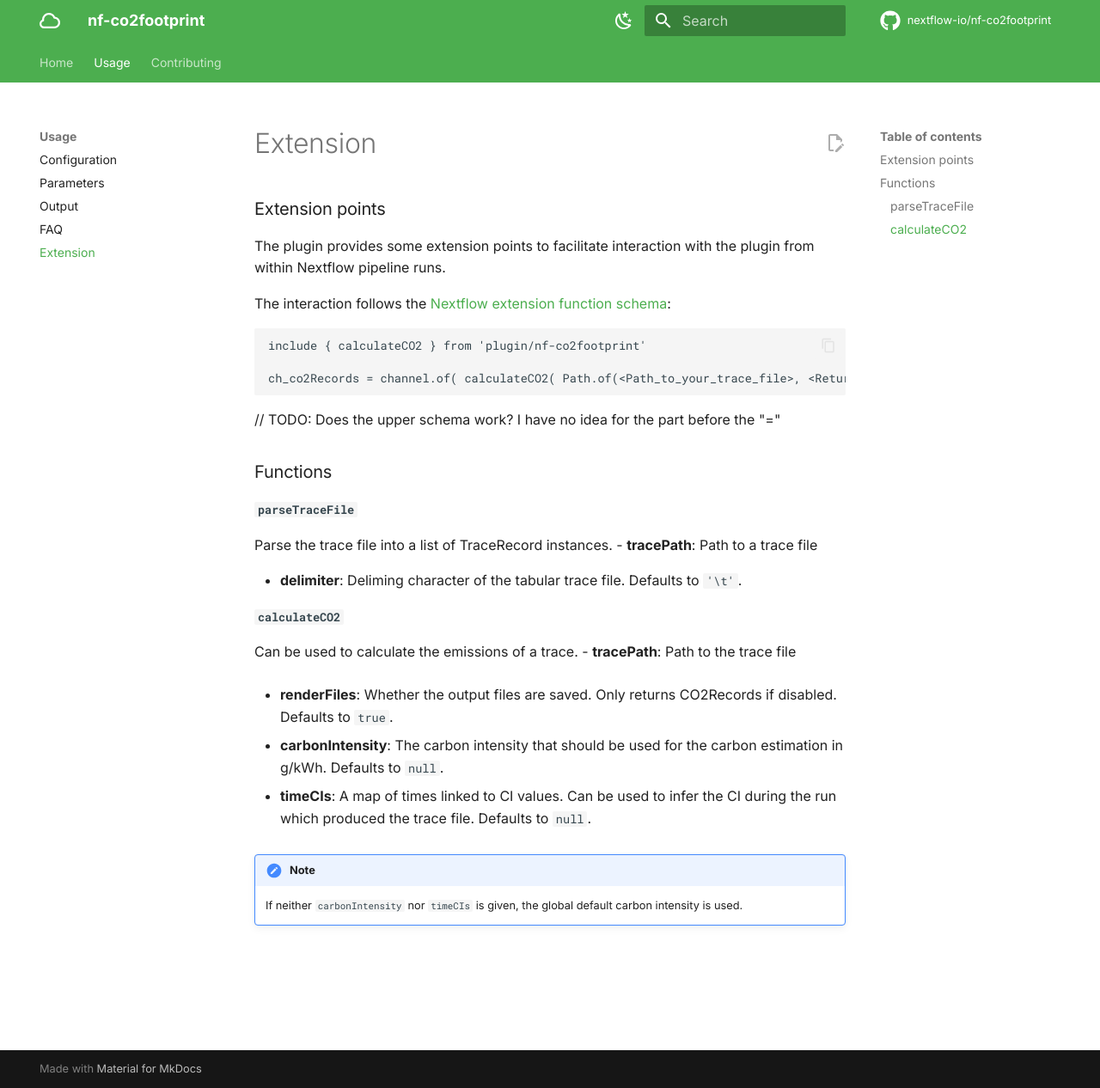
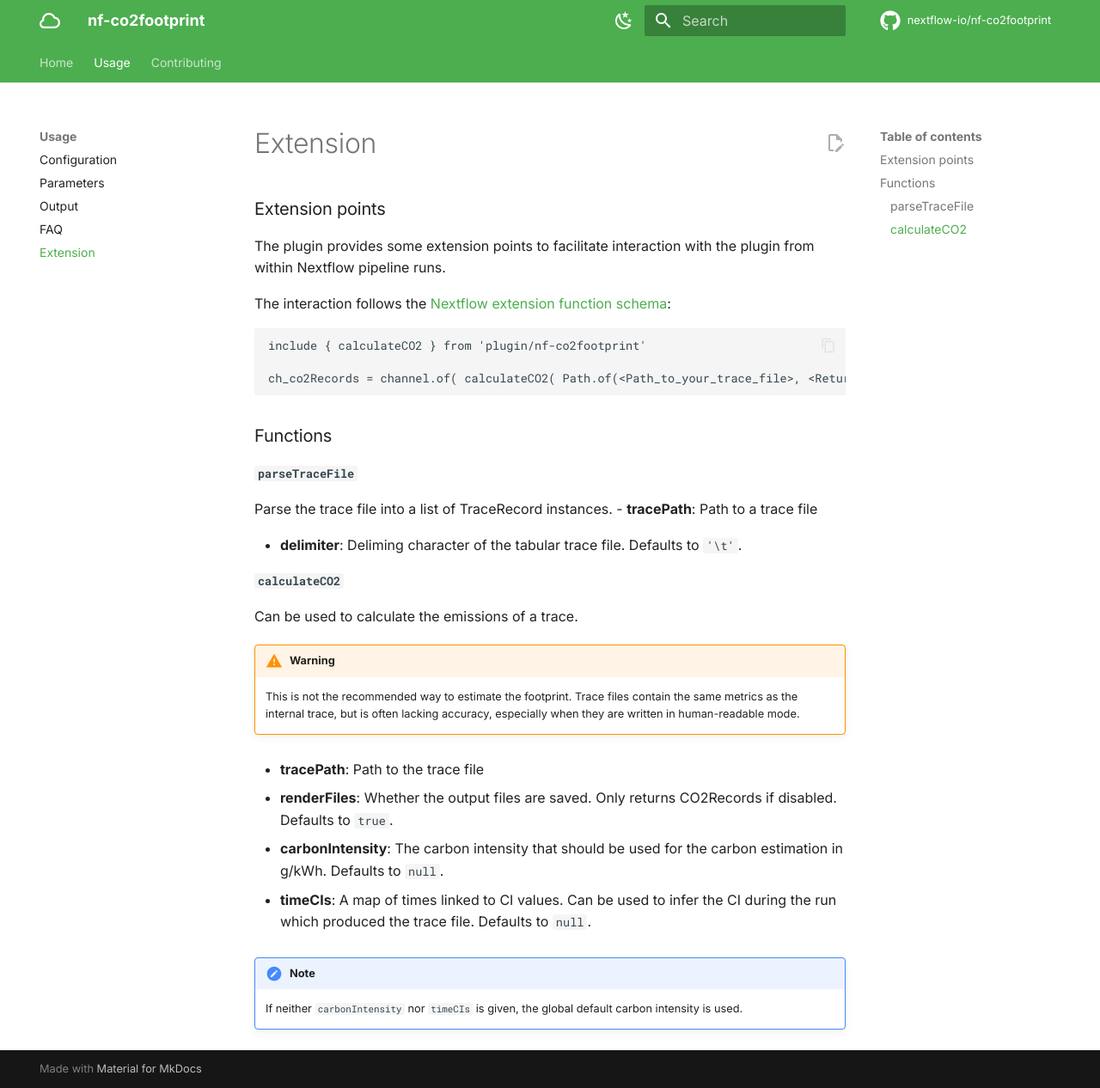
Before and after one commit to nextflow-io/nf-co2footprint, an MkDocs documentation site: the page built from docs/usage/extension.md, in a window 1280 px wide and 1266 px high. Shown: the whole window at 86% size. Built offline with MkDocs 1.6.1 and Material for MkDocs 9.7.7, drawn with Linux system fonts in a browser that asks for light colours; comment, search, counter and statistics services are not loaded.

Commit message:
Documentation: Added extension usage to the docs
Signed-off-by: Josua Carl <josua.carl@uni-tuebingen.de>

````diff
--- a/docs/usage/extension.md
+++ b/docs/usage/extension.md
@@ -7,7 +7,6 @@ include { calculateCO2 } from 'plugin/nf-co2footprint'
 
 ch_co2Records = channel.of( calculateCO2( Path.of(<Path_to_your_trace_file>, <Return_files>, <CI>) ) )
 ```
-// TODO: Does the upper schema work? I have no idea for the part before the "="
 
 ### Functions
 #### `parseTraceFile`
@@ -20,6 +19,12 @@ Parse the trace file into a list of TraceRecord instances.
 
 #### `calculateCO2`
 Can be used to calculate the emissions of a trace.
+!!! warning
+
+    This is not the recommended way to estimate the footprint.
+    Trace files contain the same metrics as the internal trace, but is often lacking accuracy, especially when they are written in human-readable mode.
+
+
 - **tracePath**:
   Path to the trace file
 
````
